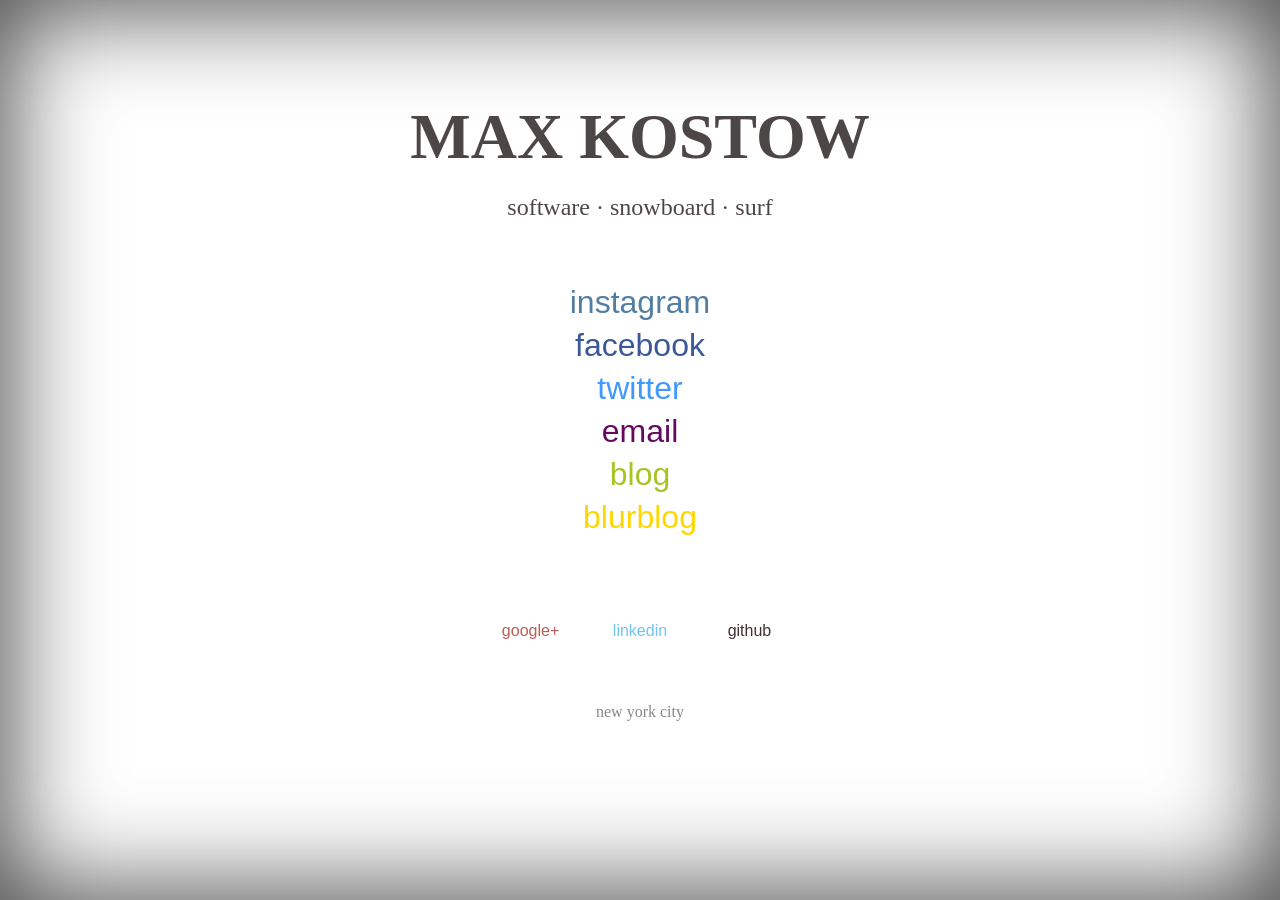
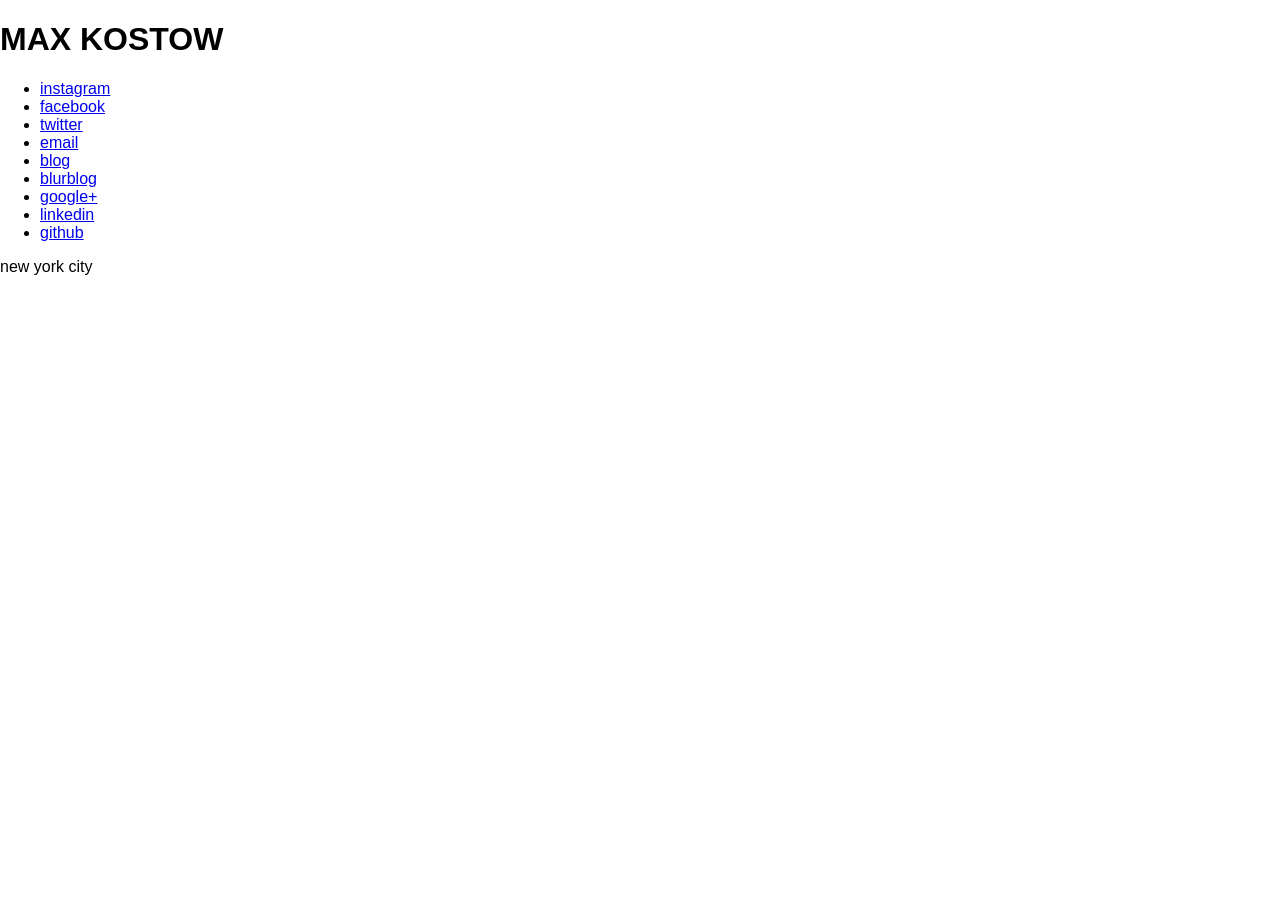
Before and after one commit to maxkostow/maxkostow.github.com, a Jekyll site: the page built from index.html, in a window 1280 px wide. Built offline with Jekyll 4.4.1, drawn with Linux system fonts in a browser that asks for light colours.

Commit message:
update index

```diff
--- a/_config.yml
+++ b/_config.yml
@@ -1,4 +1,4 @@
-server_port: 4000
+port: 4000
 permalink:   /blog/:categories/:year/:month/:day/:title
 name: Max Kostow Blog
 description: The blog of Max Kostow
--- a/css/index.css
+++ /dev/null
@@ -1,213 +0,0 @@
-html, body {
-    margin: 0;
-    padding: 0;
-    font-family: sans-serif;
-    text-align: center;
-    height: 100%;
-}
-
-.wrap {
-    min-height: 100%;
-    position: relative;
-    padding: 100px;
-    -webkit-box-sizing: border-box;
-    -moz-box-sizing: border-box;
-    box-sizing: border-box;
-}
-
-.max {
-    font-family: double-pica-small-caps;
-    font-size: 64px;
-    color: #4D4646;
-    z-index: 101;
-    margin: 0;
-    font-weight: 900;
-}
-.sk33lz {
-    font-family: miama;
-    font-size: 24px;
-    z-index: 101;
-    color: #4D4646;
-    font-weight: 100;
-    text-shadow: 0px 0px 40px rgba(255,255,255,1.0);
-    margin: 0;
-    padding: 20px 0;
-}
-
-.links {
-    list-style: none;
-    padding: 40px 0;
-    margin: 0 auto;
-    display: block;
-    font-size: 32px;
-}
-.links li {
-    padding: 3px 0;
-}
-.links a {
-    font-weight: 100;
-    text-decoration: none;
-    -webkit-transition: color 300ms ease-in;
-    -moz-transition: color 300ms ease-in;
-    -o-transition: color 300ms ease-in;
-    transition: color 300ms ease-in;
-}
-.links.small {
-    font-size: 16px;
-}
-.links.small li {
-    display: inline-block;
-    width: 105px;
-}
-.facebook {
-    color: #3B5998;
-}
-.instagram {
-    color: #517FA4;
-}
-.twitter {
-    color: #4099ff;
-}
-.googleplus {
-    color: #B86055;
-}
-.github {
-    color: #423131;
-}
-.linkedin {
-    color: #71C5EF;
-}
-.email {
-    color: #640A61;
-}
-.blog {
-    color: #A5C524;
-}
-.blurblog {
-    color: gold;
-}
-.facebook:hover {
-    color: #6091F8;
-}
-.instagram:hover {
-    color: #A46851;
-}
-.twitter:hover {
-    color: #59DDF7;
-}
-.googleplus:hover {
-    color: #F82727;
-}
-.github:hover {
-    color: #9091A0;
-}
-.linkedin:hover {
-    color: #2281E9;
-}
-.email:hover {
-    color: #BD1FB7;
-}
-.blog:hover {
-    color: #5C9119;
-}
-.blurblog:hover {
-    color: #9A6E47;
-}
-
-.bg {
-    top: 0;
-    left: 0;
-    width: 100%;
-    height: 100%;
-    position: absolute;
-    z-index: -2;
-    -webkit-transition: opacity 1000ms linear;
-    -moz-transition: opacity 1000ms linear;
-    -o-transition: opacity 1000ms linear;
-    transition: opacity 1000ms linear;
-    opacity: 0.0;
-}
-.links a:hover ~ .bg {
-    opacity: 1.0;
-}
-.bg.vig {
-    -webkit-box-shadow: 0px 0px 100px 10px rgba(0,0,0,0.7) inset;
-    box-shadow: 0px 0px 100px 10px rgba(0,0,0,0.7) inset;
-    z-index: -1;
-    opacity: 1.0;
-}
-.bg.facebook {
-    background: #B3CFEC;
-}
-.bg.instagram {
-    background: #F5D5BB;
-}
-.bg.twitter {
-    background: #CAECFC;
-}
-.bg.googleplus {
-    background: #FACDBF;
-}
-.bg.github {
-    background: #E7DDDD;
-}
-.bg.linkedin {
-    background: #D7D8DB;
-}
-.bg.email {
-    background: #E4CAF0;
-}
-.bg.blog {
-    background: #FDF8B8;
-}
-.bg.blurblog {
-    background: #EBC55F;
-}
-.c {
-    font-family: double-pica-small-caps;
-    font-size: 16px;
-    color: #888;
-    padding: 20px 0;
-}
-
-@media screen and (max-width: 680px) {
-    .max {
-        font-size: 58px;
-    }
-    .sk33lz {
-        line-height: 28px;
-    }
-    .middot {
-        display: none;
-    }
-    .skill {
-        display: block;
-    }
-    .skill:first-child {
-        text-align: left;
-    }
-    .skill:last-child {
-        text-align: right;
-        padding-right: 26px;
-    }
-    .links.small li {
-        display: block;
-        width: auto;
-    }
-}
-
-@media screen and (max-width: 480px) {
-    .sk33lz {
-        line-height: 18px;
-    }
-    .wrap {
-        padding: 20px 40px;
-    }
-    .max {
-        font-size: 26px;
-    }
-    .bg.vig {
-        -webkit-box-shadow: 0px 0px 30px 5px rgba(0,0,0,0.7) inset;
-        box-shadow: 0px 0px 30px 5px rgba(0,0,0,0.7) inset;
-    }
-}
--- a/index.html
+++ b/index.html
@@ -2,60 +2,38 @@
 layout: default
 title: Max Kostow
 metas: [{name: 'viewport', content: 'width=device-width, initial-scale=1, maximum-scale=1'}]
-css_hrefs: ['/css/index.css']
 script_srcs: ['http://use.edgefonts.net/miama.js', 'http://use.edgefonts.net/double-pica-small-caps.js']
 ---
-<div class="wrap">
-    <div class="bg vig"></div>
 <h1 class="max">MAX KOSTOW</h1>
-    <h2 class="sk33lz">
-        <span class="skill">software</span>
-        <span class="middot"> &middot; </span>
-        <span class="skill">snowboard</span>
-        <span class="middot"> &middot; </span>
-        <span class="skill">surf</span>
-    </h2>
 <ul class="links">
     <li>
         <a class="instagram" href="http://instagram.com/maxkostow" onClick="trackOutboundLink(this, 'Outbound Links', 'instagram'); return false;">instagram</a>
-            <div class="bg instagram"></div>
     </li>
     <li>
         <a class="facebook" href="http://facebook.com/maxkostow" onClick="trackOutboundLink(this, 'Outbound Links', 'facebook'); return false;">facebook</a>
-            <div class="bg facebook"></div>
     </li>
     <li>
         <a class="twitter" href="http://twitter.com/maxkostow" onClick="trackOutboundLink(this, 'Outbound Links', 'twitter'); return false;">twitter</a>
-            <div class="bg twitter"></div>
     </li>
     <li>
         <a class="email" href="mailto:max@maxkostow.com" onClick="trackOutboundLink(this, 'Outbound Links', 'email'); return false;">email</a>
-            <div class="bg email"></div>
     </li>
     <li>
         <a class="blog" href="/blog">blog</a>
-            <div class="bg blog"></div>
     </li>
     <li>
         <a class="blurblog" href="http://maxkostow.newsblur.com" onClick="trackOutboundLink(this, 'Outbound Links', 'newsblur'); return false;">blurblog</a>
-            <div class="bg blurblog"></div>
     </li>
-    </ul>
-    <ul class="links small">
     <li>
         <a class="googleplus" href="https://plus.google.com/114435089772201718097" onClick="trackOutboundLink(this, 'Outbound Links', 'google+'); return false;">google+</a>
-            <div class="bg googleplus"></div>
     </li>
     <li>
         <a class="linkedin" href="http://www.linkedin.com/in/maxkostow" onClick="trackOutboundLink(this, 'Outbound Links', 'linkedin'); return false;">linkedin</a>
-            <div class="bg linkedin"></div>
     </li>
     <li>
         <a class="github" href="http://github.com/maxkostow" onClick="trackOutboundLink(this, 'Outbound Links', 'github'); return false;">github</a>
-            <div class="bg github"></div>
     </li>
 </ul>
 <div class="c">
     new york city
 </div>
-</div>
```
Lines whose indentation alone changed are shown as unchanged.
